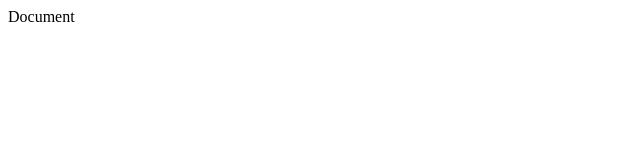
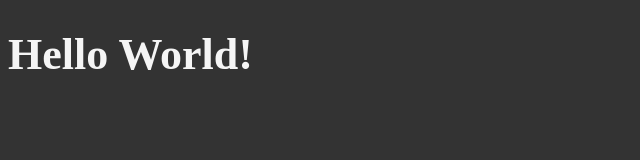
Before and after one commit to maxwell-morgan/scratch-paper, a plain HTML site: page DA Dapp Template/index.html in a window 1280 px wide. Shown: the whole page, without its empty margins (0-640 px from the left). Drawn offline with Linux system fonts and the light colour scheme.

Commit message:
Favicon added

```diff
--- a/DA Dapp Template/index.html
+++ b/DA Dapp Template/index.html
@@ -1,12 +1,17 @@
 <!DOCTYPE html>
 <html lang="en">
   <head>
-    <meta charset="UTF-8" />
-    <meta name="viewport" content="width=device-width, initial-scale=1.0"
-    <title>Document</title>
+    <meta charset="UTF-8">
+    <meta name="viewport" content="width=device-width, initial-scale=1.0">
+    <meta name="author" content="Maxwell Morgan">
+    <meta name="discription" content="DappAstra Dapp Template used as a starting point for DappAstranauts when making a Dapp.">
+    <title>Dapp Template</title>
+    <link rel="icon" href="DappAstraCubeTransparent.png" type="image/x-icon">
+    <link rel="stylesheet" href="main.css" type="text/css">
   </head>
+
   <body>
-
+    <h1>Hello World!</h1>
   </body>
 
 </html>
--- a/DA Dapp Template/main.css
+++ b/DA Dapp Template/main.css
@@ -0,0 +1,8 @@
+html {
+  font-size: 22px;
+}
+
+body {
+  background-color: #333;
+  color: whitesmoke;
+}
```
Also changed, not shown: DA Dapp Template/DappAstraCubeTransparent.png (added).
